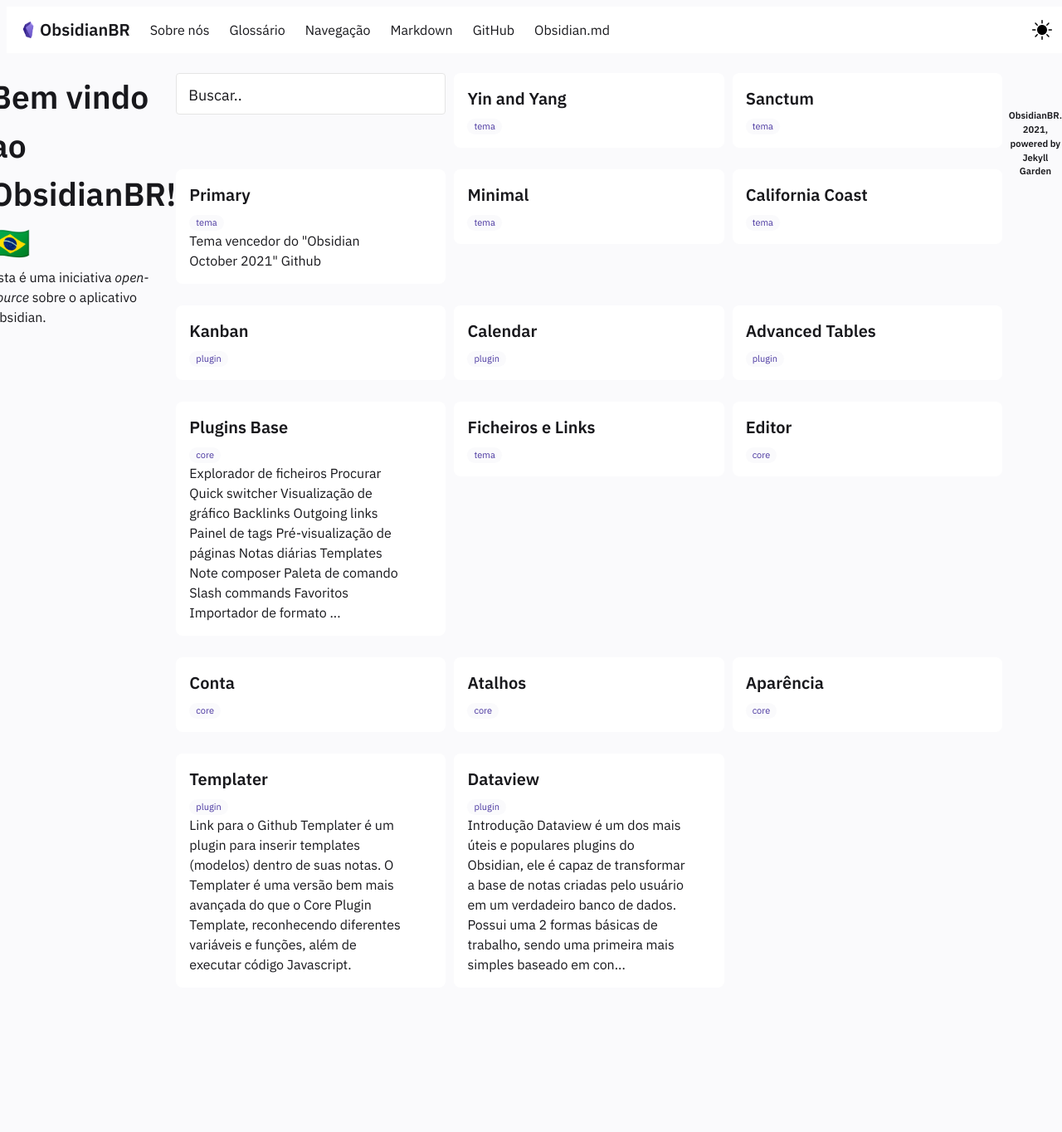
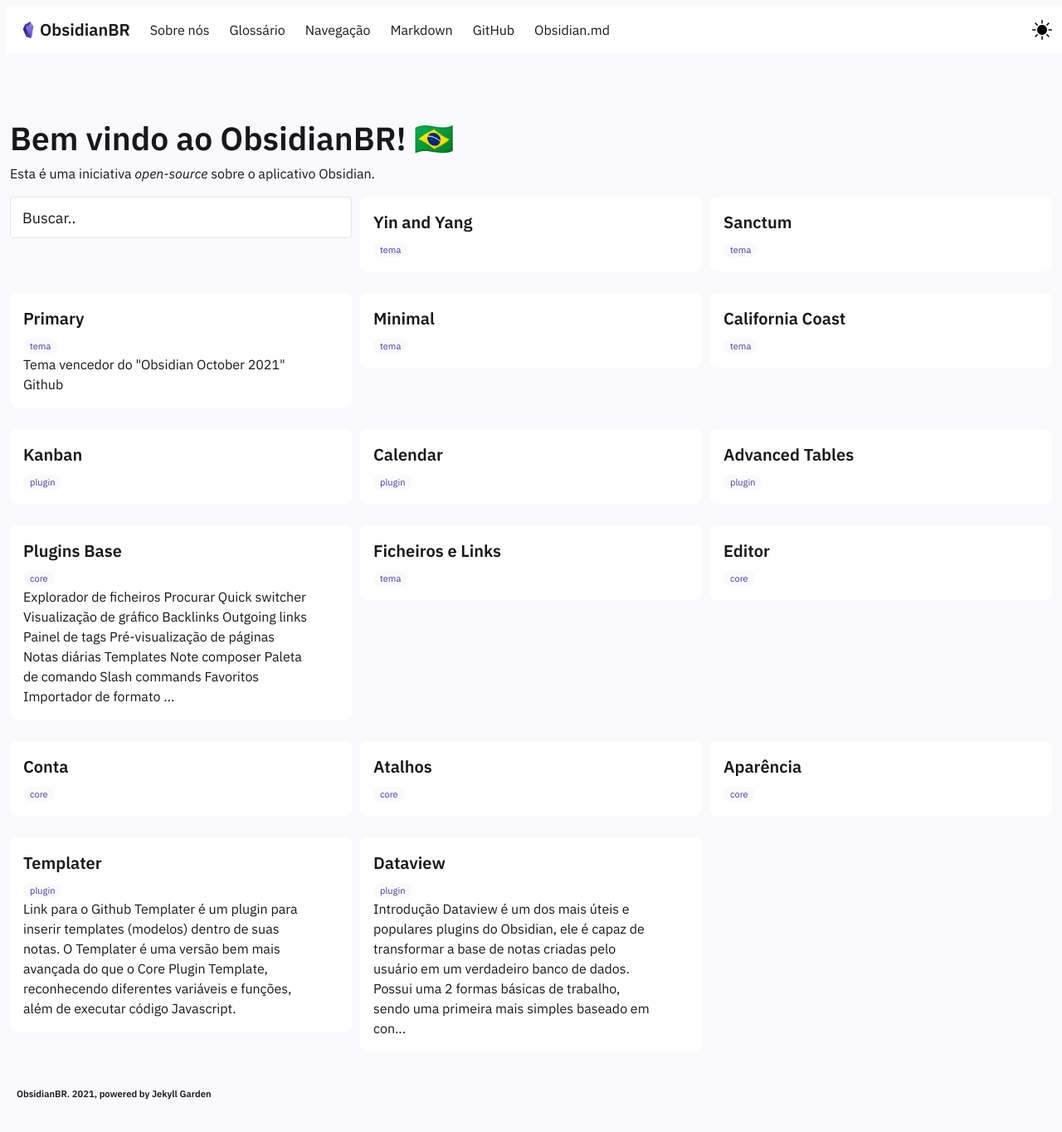
Before and after one commit to obsidianbr/obsidianbr.github.io, a Jekyll site: the page built from pages/index.md, in a window 1280 px wide and 1384 px high. Shown: the top 1364 px of the window at 83% size. Built offline with Jekyll 4.4.1, drawn with Linux system fonts in a browser that asks for light colours.

Commit message:
Update main.css

```diff
--- a/assets/css/main.css
+++ b/assets/css/main.css
@@ -3553,10 +3553,10 @@ a.navbar-item,
     align-items: center; }
   @media screen and (min-width: 769px), print {
     .columns:not(.is-desktop) {
-      display: flex; } }
+      display: inline-block; } }
   @media screen and (min-width: 1024px) {
     .columns.is-desktop {
-      display: flex; } }
+      display: inline-block; } }
 
 .columns.is-variable {
   --columnGap: 0.75rem;
```
